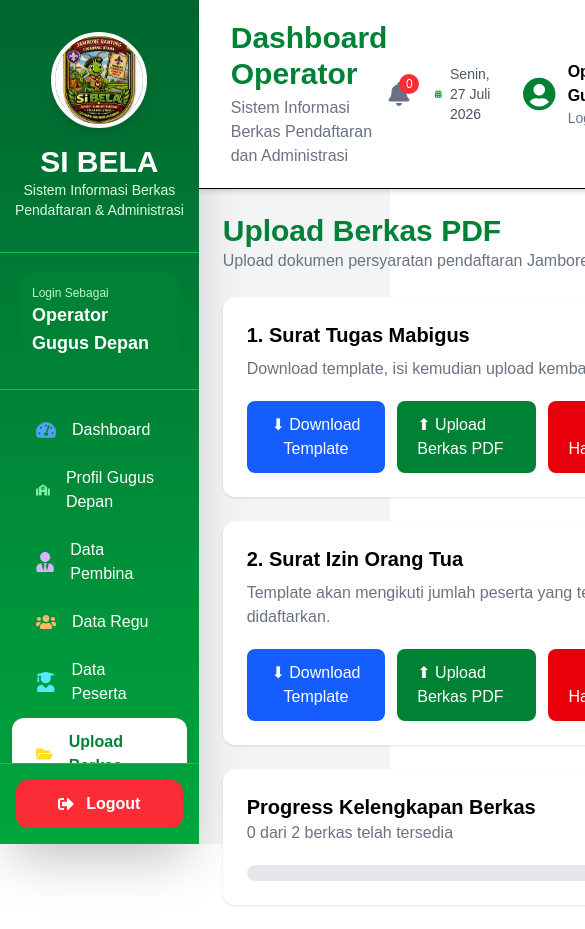
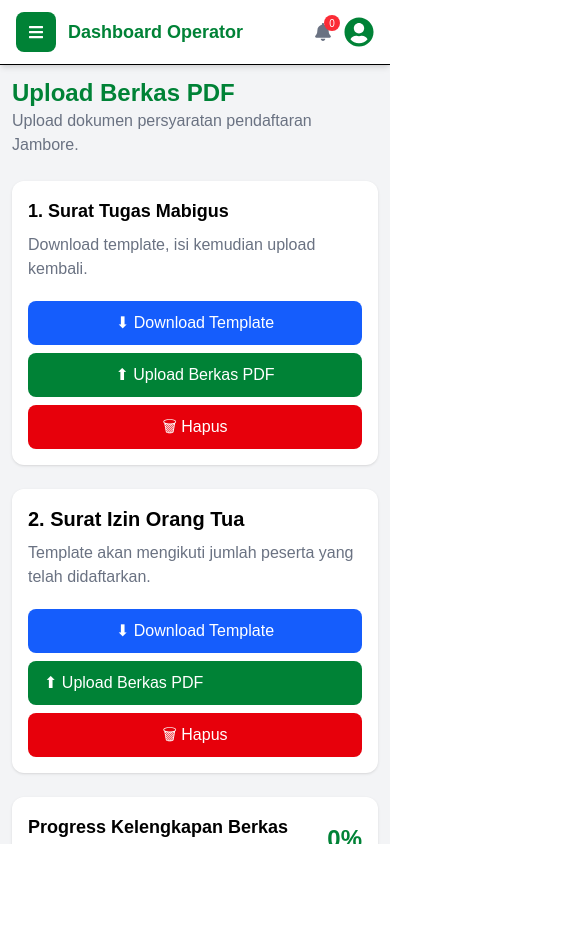
Before and after one commit to sibela-kwarran/si-bela-jambore, a React (Vite) app: page /operator/upload in a window 390 px wide. Shown: the top 929 px of the page, 585 px wide, since content can reach past the window. After the commit the page ends 844 px from the top, so only its background shows below. Built offline with nearby package versions, Linux system fonts and the light colour scheme; the HTML template or start-up script is replaced by a standard one.

Commit message:
Perbaikan tampilan responsif mobile dan desktop

```diff
--- a/src/components/Header.jsx
+++ b/src/components/Header.jsx
@@ -1,10 +1,12 @@
+
 import {
   FaBell,
   FaUserCircle,
   FaCalendarAlt,
+  FaBars,
 } from "react-icons/fa";
 
-export default function Header() {
+export default function Header({ onMenuClick }) {
 
   const today = new Date().toLocaleDateString("id-ID", {
     weekday: "long",
@@ -15,35 +17,147 @@ export default function Header() {
 
   return (
 
-    <header className="bg-white shadow-md border-b">
+    <header className="bg-white shadow-md border-b shrink-0">
 
-      <div className="flex justify-between items-center px-8 py-5">
+      <div
+        className="
+          flex
+          items-center
+          justify-between
+          gap-3
+          px-4
+          py-3
+          sm:px-5
+          sm:py-4
+          lg:px-8
+          lg:py-5
+        "
+      >
 
-        <div>
+        {/* =================================
+            KIRI
+        ================================= */}
 
-          <h1 className="text-3xl font-bold text-green-700">
-            Dashboard Operator
-          </h1>
+        <div className="flex items-center gap-3 min-w-0">
 
-          <p className="text-gray-500 mt-1">
-            Sistem Informasi Berkas Pendaftaran dan Administrasi
-          </p>
+          {/* Tombol Menu HP */}
+
+          <button
+            onClick={onMenuClick}
+            className="
+              lg:hidden
+              flex
+              items-center
+              justify-center
+              w-10
+              h-10
+              rounded-lg
+              bg-green-700
+              text-white
+              hover:bg-green-800
+              transition
+              shrink-0
+            "
+            aria-label="Buka menu"
+          >
+
+            <FaBars />
+
+          </button>
+
+
+          {/* Judul */}
+
+          <div className="min-w-0">
+
+            <h1
+              className="
+                text-lg
+                sm:text-2xl
+                lg:text-3xl
+                font-bold
+                text-green-700
+                truncate
+              "
+            >
+              Dashboard Operator
+            </h1>
+
+            <p
+              className="
+                hidden
+                sm:block
+                text-gray-500
+                text-sm
+                lg:text-base
+                mt-1
+                truncate
+              "
+            >
+              Sistem Informasi Berkas Pendaftaran dan Administrasi
+            </p>
+
+          </div>
 
         </div>
 
-        <div className="flex items-center gap-6">
+
+        {/* =================================
+            KANAN
+        ================================= */}
+
+        <div className="flex items-center gap-3 sm:gap-5 lg:gap-6 shrink-0">
+
+
+          {/* Notifikasi */}
 
           <button className="relative">
 
-            <FaBell className="text-2xl text-gray-500 hover:text-green-700" />
+            <FaBell
+              className="
+                text-lg
+                sm:text-xl
+                lg:text-2xl
+                text-gray-500
+                hover:text-green-700
+              "
+            />
 
-            <span className="absolute -top-2 -right-2 bg-red-500 text-white text-xs rounded-full w-5 h-5 flex items-center justify-center">
+            <span
+              className="
+                absolute
+                -top-2
+                -right-2
+                bg-red-500
+                text-white
+                text-[10px]
+                rounded-full
+                w-4
+                h-4
+                sm:w-5
+                sm:h-5
+                flex
+                items-center
+                justify-center
+              "
+            >
               0
             </span>
 
           </button>
 
-          <div className="flex items-center gap-2 text-gray-600">
+
+          {/* Kalender */}
+
+          <div
+            className="
+              hidden
+              md:flex
+              items-center
+              gap-2
+              text-gray-600
+            "
+          >
 
             <FaCalendarAlt className="text-green-600" />
 
@@ -53,17 +167,27 @@ export default function Header() {
 
           </div>
 
-          <div className="flex items-center gap-3">
 
-            <FaUserCircle className="text-5xl text-green-700" />
+          {/* User */}
 
-            <div>
+          <div className="flex items-center gap-2">
 
-              <h3 className="font-semibold">
+            <FaUserCircle
+              className="
+                text-3xl
+                sm:text-4xl
+                lg:text-5xl
+                text-green-700
+              "
+            />
+
+            <div className="hidden sm:block">
+
+              <h3 className="font-semibold text-sm lg:text-base">
                 Operator Gudep
               </h3>
 
-              <p className="text-sm text-gray-500">
+              <p className="text-xs lg:text-sm text-gray-500">
                 Login Aktif
               </p>
 
--- a/src/components/Sidebar.jsx
+++ b/src/components/Sidebar.jsx
@@ -10,7 +10,6 @@ import {
   FaMoneyBillWave,
   FaClipboardCheck,
   FaSearch,
-  FaIdCard,
   FaSignOutAlt,
 } from "react-icons/fa";
 
@@ -18,54 +17,54 @@ const menuItems = [
   {
     title: "Dashboard",
     path: "/operator/dashboard",
-    icon: <FaTachometerAlt className="text-blue-400 text-xl" />,
+    icon: <FaTachometerAlt />,
   },
   {
     title: "Profil Gugus Depan",
     path: "/operator/profil",
-    icon: <FaSchool className="text-green-300 text-xl" />,
+    icon: <FaSchool />,
   },
   {
     title: "Data Pembina",
     path: "/operator/pembina",
-    icon: <FaUserTie className="text-purple-300 text-xl" />,
+    icon: <FaUserTie />,
   },
   {
     title: "Data Regu",
     path: "/operator/regu",
-    icon: <FaUsers className="text-orange-300 text-xl" />,
+    icon: <FaUsers />,
   },
   {
     title: "Data Peserta",
     path: "/operator/peserta",
-    icon: <FaUserGraduate className="text-cyan-300 text-xl" />,
+    icon: <FaUserGraduate />,
   },
   {
     title: "Upload Berkas",
     path: "/operator/upload",
-    icon: <FaFolderOpen className="text-yellow-300 text-xl" />,
+    icon: <FaFolderOpen />,
   },
   {
     title: "Pembayaran",
     path: "/operator/pembayaran",
-    icon: <FaMoneyBillWave className="text-lime-300 text-xl" />,
+    icon: <FaMoneyBillWave />,
   },
   {
     title: "Konfirmasi Data",
     path: "/operator/konfirmasi",
-    icon: <FaClipboardCheck className="text-emerald-300 text-xl" />,
+    icon: <FaClipboardCheck />,
   },
   {
     title: "Status Verifikasi",
     path: "/operator/status",
-    icon: <FaSearch className="text-red-300 text-xl" />,
+    icon: <FaSearch />,
   },
-
 ];
 
 export default function Sidebar() {
 
   const navigate = useNavigate();
+
   const handleLogout = () => {
 
     if (!window.confirm("Yakin ingin keluar dari SI BELA?")) {
@@ -76,49 +75,75 @@ const handleLogout = () => {
     localStorage.removeItem("loginRole");
 
     navigate("/");
+  };
 
-};
   return (
-    <aside className="w-72 bg-gradient-to-b from-green-800 to-green-600 text-white shadow-2xl flex flex-col">
 
-      {/* Logo */}
-      <div className="py-8 text-center border-b border-green-500">
+    <aside
+      className="
+        w-64
+        h-screen
+        bg-gradient-to-b from-green-800 to-green-600
+        text-white
+        shadow-2xl
+        flex
+        flex-col
+        shrink-0
+      "
+    >
+
+      {/* =========================
+          LOGO
+      ========================= */}
+
+      <div className="py-5 text-center border-b border-green-500">
 
         <div className="flex justify-center">
 
           <img
             src="/logo/sibela.png"
             alt="Logo SI BELA"
-    className="w-24 h-24 rounded-full border-4 border-white shadow-lg object-cover"
+            className="
+              w-16
+              h-16
+              rounded-full
+              border-2
+              border-white
+              shadow-lg
+              object-cover
+            "
           />
 
         </div>
 
-        <h1 className="mt-4 text-3xl font-bold">
+        <h1 className="mt-2 text-2xl font-bold">
           SI BELA
         </h1>
 
-        <p className="text-sm text-green-100">
+        <p className="text-xs text-green-100">
           Sistem Informasi Berkas
         </p>
 
-        <p className="text-sm text-green-100">
+        <p className="text-xs text-green-100">
           Pendaftaran & Administrasi
         </p>
 
       </div>
 
-      {/* Operator */}
 
-      <div className="p-5 border-b border-green-500">
+      {/* =========================
+          OPERATOR
+      ========================= */}
 
-        <div className="bg-green-700 rounded-xl p-3">
+      <div className="px-3 py-3 border-b border-green-500">
 
-          <p className="text-xs text-green-200">
+        <div className="bg-green-700 rounded-lg px-3 py-2">
+
+          <p className="text-[10px] text-green-200">
             Login Sebagai
           </p>
 
-          <h2 className="font-semibold text-lg">
+          <h2 className="font-semibold text-sm">
             Operator Gugus Depan
           </h2>
 
@@ -126,38 +151,71 @@ const handleLogout = () => {
 
       </div>
 
-      {/* Menu */}
 
-      <nav className="flex-1 py-4 overflow-y-auto">
+      {/* =========================
+          MENU
+      ========================= */}
+
+      <nav className="flex-1 py-2 overflow-y-auto">
+
+        <div className="space-y-1">
 
           {menuItems.map((menu) => (
+
 
 <NavLink
   key={menu.path}
   to={menu.path}
   className={({ isActive }) =>
-              `flex items-center gap-4 px-6 py-3 mx-3 rounded-xl transition-all duration-300 ${
+    `flex items-center gap-3 px-4 py-2.5 mx-2 rounded-lg text-sm transition-all duration-200 ${
       isActive
-                  ? "bg-white text-green-700 shadow-lg font-semibold"
-                  : "hover:bg-green-700 hover:translate-x-1"
+        ? "bg-white !text-green-700 shadow-md font-semibold"
+        : "text-white hover:bg-green-700 hover:translate-x-1"
     }`
   }
 >
+
+
+
+              <span className="text-lg shrink-0">
                 {menu.icon}
-            <span>{menu.title}</span>
+              </span>
+
+              <span className="truncate">
+                {menu.title}
+              </span>
+
             </NavLink>
 
           ))}
 
+        </div>
+
       </nav>
 
-      {/* Logout */}
 
-      <div className="p-4 border-t border-green-500">
+      {/* =========================
+          LOGOUT
+      ========================= */}
+
+      <div className="p-3 border-t border-green-500">
 
         <button
           onClick={handleLogout}
-  className="flex items-center justify-center gap-3 w-full bg-red-500 hover:bg-red-600 rounded-xl py-3 font-semibold transition"
+          className="
+            flex
+            items-center
+            justify-center
+            gap-2
+            w-full
+            bg-red-500
+            hover:bg-red-600
+            rounded-lg
+            py-2.5
+            text-sm
+            font-semibold
+            transition
+          "
         >
 
           <FaSignOutAlt />
@@ -169,5 +227,6 @@ const handleLogout = () => {
       </div>
 
     </aside>
+
   );
 }
--- a/src/layouts/MainLayout.jsx
+++ b/src/layouts/MainLayout.jsx
@@ -1,22 +1,98 @@
+
+import { useState } from "react";
 import { Outlet } from "react-router-dom";
+
 import Sidebar from "../components/Sidebar";
 import Header from "../components/Header";
 
 export default function MainLayout() {
+
+  const [sidebarOpen, setSidebarOpen] = useState(false);
+
   return (
-    <div className="flex h-screen bg-gray-100">
 
-      {/* Sidebar */}
+    <div className="flex h-screen bg-gray-100 overflow-hidden">
 
-      <Sidebar />
+      {/* =================================
+          SIDEBAR DESKTOP
+      ================================= */}
 
-      {/* Konten */}
+      <div className="hidden lg:flex">
 
-      <main className="flex-1">
+        <Sidebar />
 
-        <Header />
+      </div>
 
-        <div className="p-6">
+
+      {/* =================================
+          SIDEBAR MOBILE
+      ================================= */}
+
+      {sidebarOpen && (
+
+        <>
+
+          {/* Overlay */}
+
+          <div
+            className="
+              fixed
+              inset-0
+              bg-black/40
+              z-40
+              lg:hidden
+            "
+            onClick={() => setSidebarOpen(false)}
+          />
+
+          {/* Sidebar */}
+
+          <div
+            className="
+              fixed
+              left-0
+              top-0
+              bottom-0
+              z-50
+              lg:hidden
+            "
+          >
+
+            <Sidebar />
+
+          </div>
+
+        </>
+
+      )}
+
+
+      {/* =================================
+          KONTEN UTAMA
+      ================================= */}
+
+      <main className="flex-1 min-w-0 flex flex-col">
+
+        <Header
+          onMenuClick={() =>
+            setSidebarOpen(true)
+          }
+        />
+
+
+        {/* =================================
+            ISI HALAMAN
+        ================================= */}
+
+        <div
+          className="
+            flex-1
+            overflow-y-auto
+            p-3
+            sm:p-4
+            lg:p-6
+          "
+        >
 
           <Outlet />
 
@@ -25,5 +101,6 @@ export default function MainLayout() {
       </main>
 
     </div>
+
   );
 }
--- a/src/pages/operator/UploadBerkas.jsx
+++ b/src/pages/operator/UploadBerkas.jsx
@@ -311,7 +311,7 @@ return (
 
 <div>
 
-<h1 className="text-3xl font-bold text-green-700">
+<h1 className="text-2xl sm:text-3xl font-bold text-green-700">
 Upload Berkas PDF
 </h1>
 
@@ -328,10 +328,10 @@ Upload dokumen persyaratan pendaftaran Jambore.
 {/* SURAT TUGAS */}
 
 
-<div className="bg-white rounded-xl shadow p-6">
+<div className="bg-white rounded-xl shadow p-4 sm:p-6">
 
 
-<h2 className="text-xl font-bold">
+<h2 className="text-lg sm:text-xl font-bold">
 1. Surat Tugas Mabigus
 </h2>
 
@@ -343,14 +343,14 @@ Download template, isi kemudian upload kembali.
 
 
 
-<div className="mt-5 flex gap-3">
+<div className="mt-5 flex flex-col sm:flex-row gap-2 sm:gap-3">
 
 
 <button
   onClick={() =>
     downloadTemplate("/template/Surat_Tugas_Mabigus.docx")
   }
-  className="bg-blue-600 text-white px-5 py-3 rounded-lg"
+  className="bg-blue-600 text-white px-4 py-2.5 sm:px-5 sm:py-3 rounded-lg"
 >
   ⬇ Download Template
 </button>
@@ -360,22 +360,16 @@ Download template, isi kemudian upload kembali.
 
 
 <label
-
-className="bg-green-700 text-white px-5 py-3 rounded-lg cursor-pointer"
-
+  className="bg-green-700 text-white px-4 py-2.5 sm:px-5 sm:py-3 rounded-lg cursor-pointer text-center"
 >
-
   ⬆ Upload Berkas PDF
-
 
   <input
     type="file"
     accept=".pdf"
     hidden
-  onChange={(e)=>uploadBerkas(e,"suratTugas")}
+    onChange={(e) => uploadBerkas(e, "suratTugas")}
   />
-
-
 </label>
 
 
@@ -383,15 +377,10 @@ className="bg-green-700 text-white px-5 py-3 rounded-lg cursor-pointer"
 
 
 <button
-
-onClick={()=>hapusBerkas("suratTugas")}
-
-className="bg-red-600 text-white px-5 py-3 rounded-lg"
-
+  onClick={() => hapusBerkas("suratTugas")}
+  className="bg-red-600 text-white px-4 py-2.5 sm:px-5 sm:py-3 rounded-lg"
 >
-
   🗑 Hapus
-
 </button>
 
 
@@ -428,7 +417,7 @@ berkas.suratTugas &&
 
 
 
-<div className="bg-white rounded-xl shadow p-6">
+<div className="bg-white rounded-xl shadow p-4 sm:p-6">
 
 
 <h2 className="text-xl font-bold">
@@ -449,7 +438,7 @@ Template akan mengikuti jumlah peserta yang telah didaftarkan.
 
 
 
-<div className="mt-5 flex gap-3">
+<div className="mt-5 flex flex-col sm:flex-row gap-2 sm:gap-3">
 
 
 
@@ -457,7 +446,7 @@ Template akan mengikuti jumlah peserta yang telah didaftarkan.
   onClick={() =>
     downloadTemplate("/template/Surat_Izin_Orang_Tua.docx")
   }
-  className="bg-blue-600 text-white px-5 py-3 rounded-lg"
+  className="bg-blue-600 text-white px-4 py-2.5 sm:px-5 sm:py-3 rounded-lg"
 >
   ⬇ Download Template
 </button>
@@ -468,7 +457,7 @@ Template akan mengikuti jumlah peserta yang telah didaftarkan.
 
 <label
 
-className="bg-green-700 text-white px-5 py-3 rounded-lg cursor-pointer"
+className="bg-green-700 text-white px-4 py-2.5 sm:px-5 sm:py-3 rounded-lg cursor-pointer"
 
 >
 
@@ -493,7 +482,7 @@ className="bg-green-700 text-white px-5 py-3 rounded-lg cursor-pointer"
 
 onClick={()=>hapusBerkas("suratIzin")}
 
-className="bg-red-600 text-white px-5 py-3 rounded-lg"
+className="bg-red-600 text-white px-4 py-2.5 sm:px-5 sm:py-3 rounded-lg"
 
 >
 
@@ -535,15 +524,15 @@ berkas.suratIzin &&
 
 
 
-<div className="bg-white rounded-xl shadow p-6">
+<div className="bg-white rounded-xl shadow p-4 sm:p-6">
 
 
-<div className="flex justify-between">
+<div className="flex justify-between items-center gap-3">
 
 
 <div>
 
-<h2 className="text-xl font-bold">
+<h2 className="text-lg sm:text-xl font-bold">
 
 Progress Kelengkapan Berkas
 
@@ -561,7 +550,7 @@ Progress Kelengkapan Berkas
 
 
 
-<div className="text-3xl font-bold text-green-700">
+<div className="text-2xl sm:text-3xl font-bold text-green-700">
 
 {persen}%
 
```
Also changed, not shown: src/pages/operator/DataPembina.jsx (+11 -11 lines), src/pages/operator/DataPeserta.jsx (+22 -21 lines), src/pages/operator/DataRegu.jsx (+22 -30 lines), src/pages/operator/Pembayaran.jsx (+25 -32 lines). Lines whose indentation alone changed are shown as unchanged.
